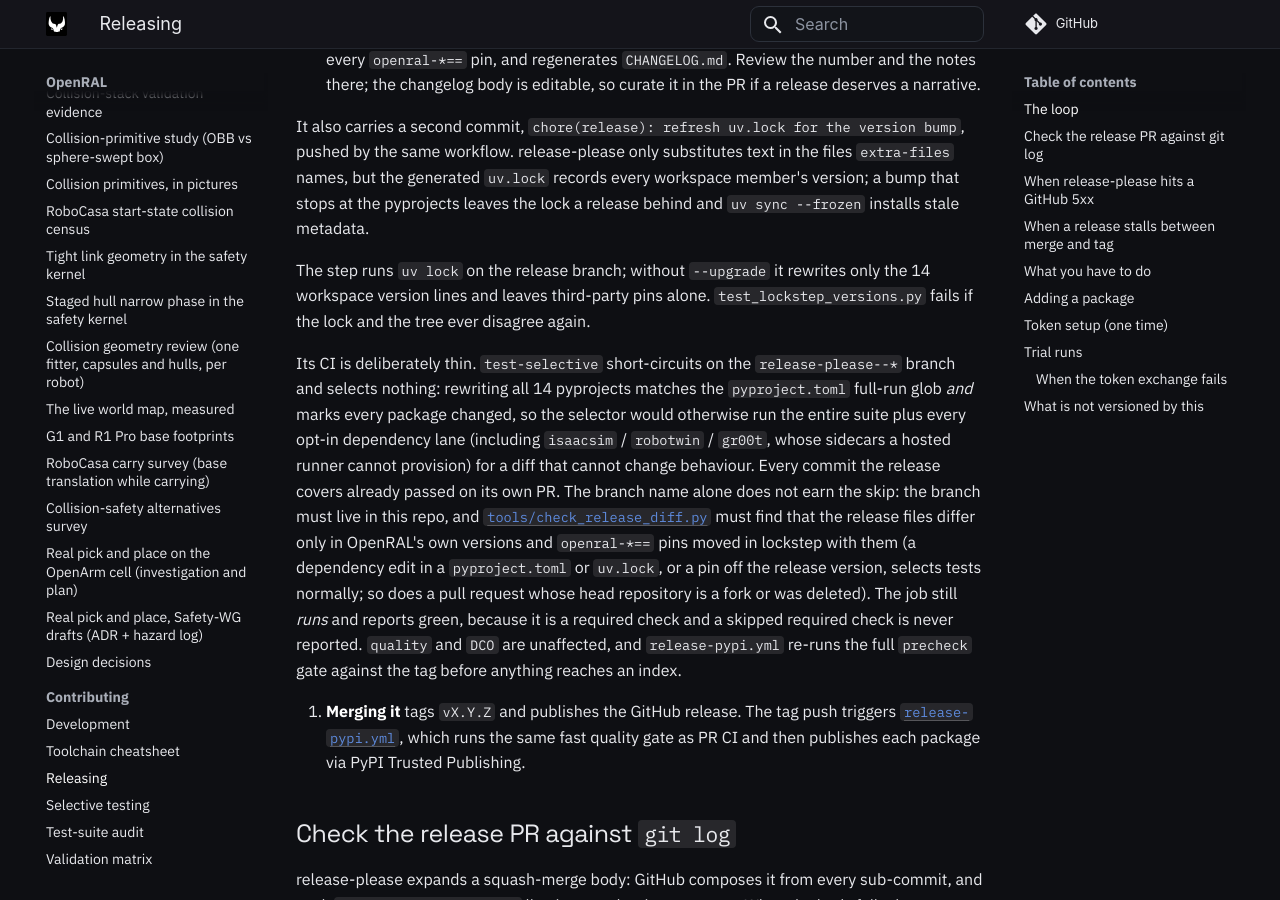
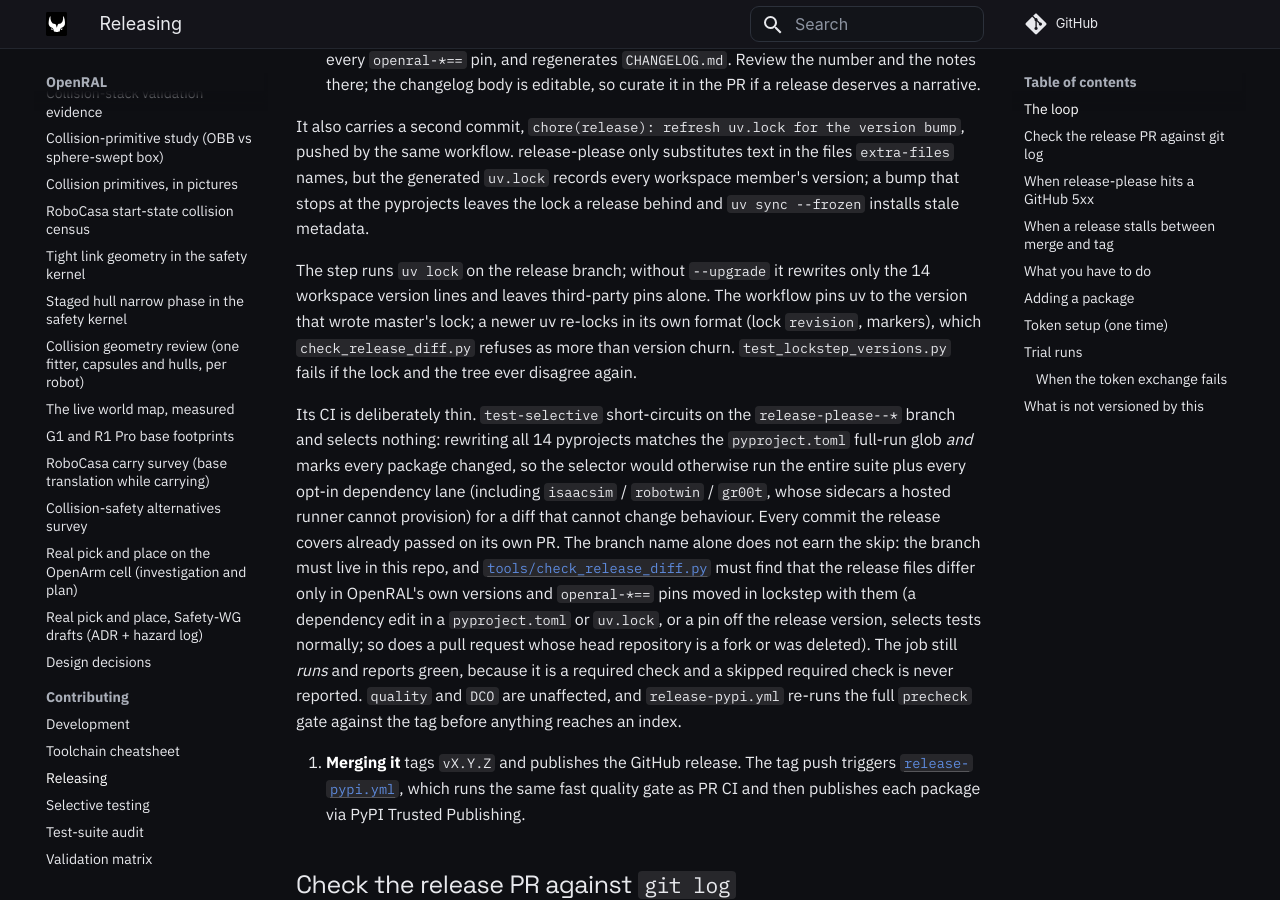
Before and after one commit to OpenRAL/openral, an MkDocs documentation site: the page built from docs/contributing/releasing.md, in a window 1280 px wide and 900 px high, scrolled down 907 px. Built offline with MkDocs 1.6.1 and Material for MkDocs 9.7.7, drawn with Linux system fonts in a browser that asks for light colours; comment, search, counter and statistics services are not loaded.

Commit message:
fix(release): keep the release PR's uv.lock refresh version-only (#485)
Two bugs made the v0.4.0 release PR (#83) run the full suite and fail:

- release-please.yml ran an unpinned (latest, 0.13.6) uv for the lock
  refresh. It re-locked in its own format (revision 3 -> 5, rewritten
  torch markers), so check_release_diff.py correctly refused the diff and
  test-selective ran everything. Pin uv to 0.12.5, which wrote master's
  lock and produces a 14-line version-only refresh.
- test_a_lockstep_version_bump_passes bumped every "<current>" string in
  uv.lock, including third-party distlib 0.4.0, so the test fails on any
  release whose version matches a third-party pin. Bump only openral-*
  entries.

Signed-off-by: Adrian <adrianllopart@gmail.com>
Co-authored-by: Claude Opus 5.5 <noreply@anthropic.com>

```diff
--- a/docs/contributing/releasing.md
+++ b/docs/contributing/releasing.md
@@ -43,7 +43,10 @@ merge PRs to master  →  release-please computes the bump  →  release PR
    the lock a release behind and `uv sync --frozen` installs stale metadata.
 
    The step runs `uv lock` on the release branch; without `--upgrade` it
-   rewrites only the 14 workspace version lines and leaves third-party pins alone.
+   rewrites only the 14 workspace version lines and leaves third-party pins alone. The
+   workflow pins uv to the version that wrote master's lock; a newer uv re-locks
+   in its own format (lock `revision`, markers), which `check_release_diff.py`
+   refuses as more than version churn.
    `test_lockstep_versions.py` fails if the lock and the tree ever disagree
    again.
 
```
Also changed, not shown: 2 other files.
